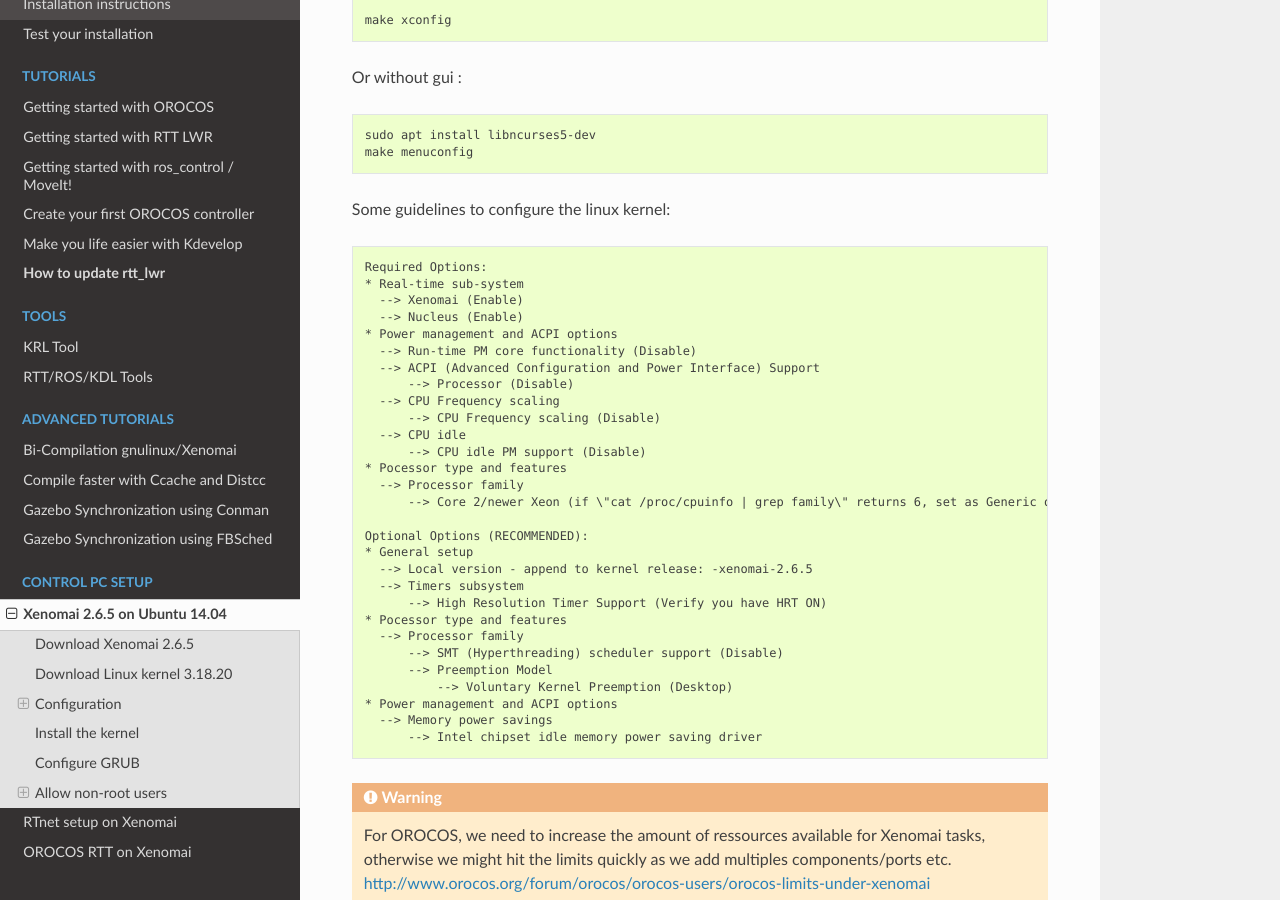
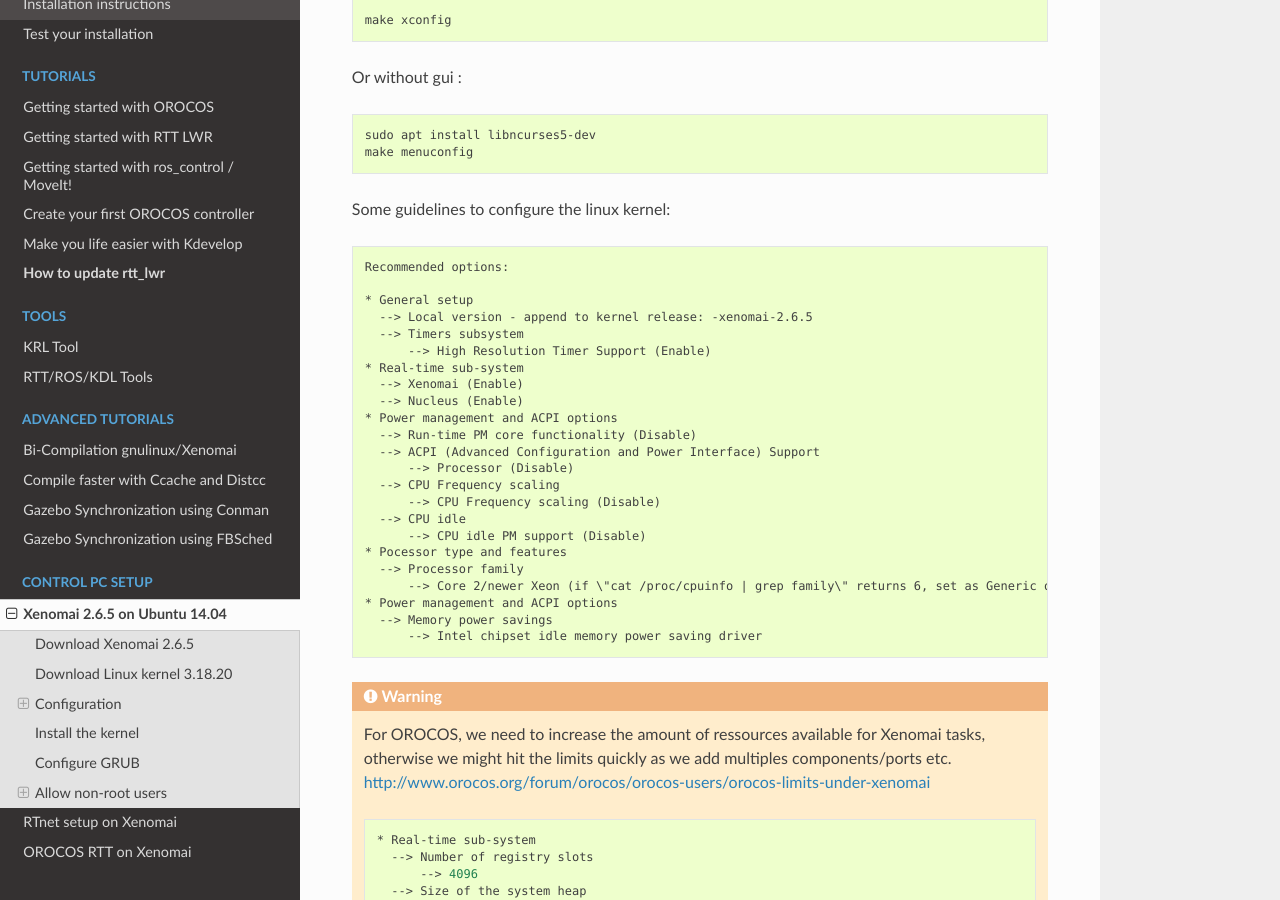
Before and after one commit to kuka-isir/rtt_lwr, a Sphinx documentation site: the page built from docs/source/rtpc/xenomai.rst, in a window 1280 px wide and 900 px high, scrolled down 1089 px. Built offline with Sphinx 7.4.7 and the Read the Docs theme 2.0.0, drawn with Linux system fonts in a browser that asks for light colours.

Commit message:
Update xenomai.rst

```diff
--- a/docs/source/rtpc/xenomai.rst
+++ b/docs/source/rtpc/xenomai.rst
@@ -66,7 +66,12 @@
 
 .. code-block:: text
 
-    Required Options:
+    Recommended options:
+
+    * General setup
+      --> Local version - append to kernel release: -xenomai-2.6.5
+      --> Timers subsystem
+          --> High Resolution Timer Support (Enable)
     * Real-time sub-system
       --> Xenomai (Enable)
       --> Nucleus (Enable)
@@ -81,17 +86,6 @@
     * Pocessor type and features
       --> Processor family
           --> Core 2/newer Xeon (if \"cat /proc/cpuinfo | grep family\" returns 6, set as Generic otherwise)
-
-    Optional Options (RECOMMENDED):
-    * General setup
-      --> Local version - append to kernel release: -xenomai-2.6.5
-      --> Timers subsystem
-          --> High Resolution Timer Support (Verify you have HRT ON)
-    * Pocessor type and features
-      --> Processor family
-          --> SMT (Hyperthreading) scheduler support (Disable)
-          --> Preemption Model
-              --> Voluntary Kernel Preemption (Desktop)
     * Power management and ACPI options
       --> Memory power savings
           --> Intel chipset idle memory power saving driver
```
